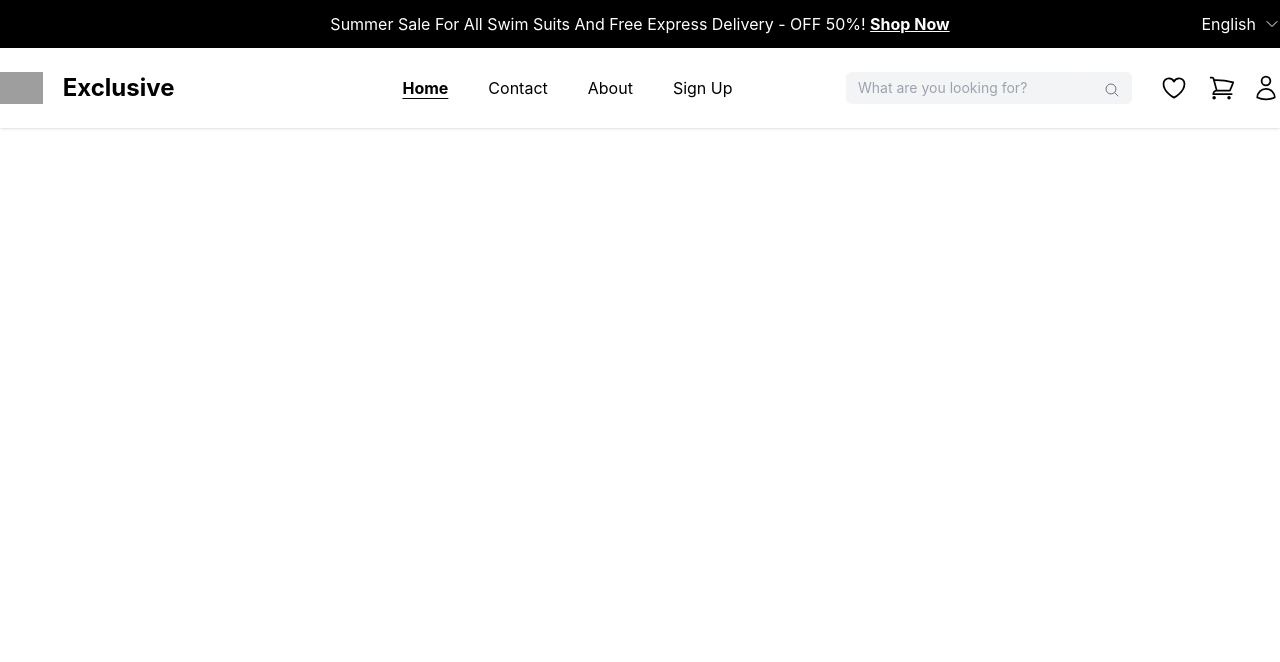
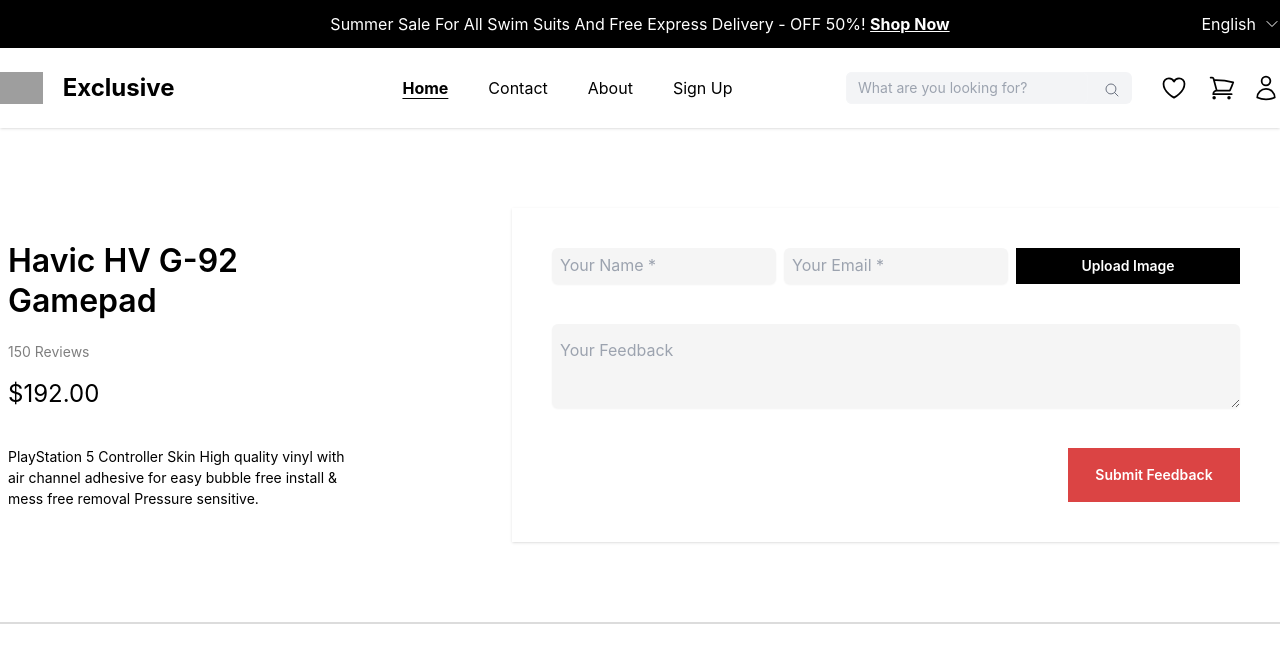
Before and after one commit to Ruchirakavinda/fakefeedback-frontend, a React (Create React App) app: page / in a window 1280 px wide. Shown: the top 662 px of the page. Built offline with nearby package versions, Linux system fonts and the light colour scheme; grey boxes are pictures that could not be loaded.

Commit message:
herosection

```diff
--- a/src/App.js
+++ b/src/App.js
@@ -1,11 +1,13 @@
 import logo from "./logo.svg";
 import "./App.css";
 import Navbar from "./components/navbar";
+import HeroForm from "./components/HeroForm";
 
 function App() {
   return (
     <div className="App">
       <Navbar />
+      <HeroForm/>
     </div>
   );
 }
--- /dev/null
+++ b/src/components/HeroForm.js
@@ -0,0 +1,83 @@
+import React from "react";
+
+function HeroForm() {
+  return (
+    <>
+      <div className="mx-auto max-w-7xl flex w-full py-20 items-center border-b-2 border-[#DCDCDC]">
+        <div className=" w-[40%]  p-2 ">
+          <div className="text-[32px] w-[70%] text-left font-semibold leading-[40px] pb-5">
+            Havic HV G-92 Gamepad
+          </div>
+          <div className="text-left text-[14px] opacity-50 font-normal pb-5">
+            150 Reviews
+          </div>
+          <div className="text-left text-[24px] leading-[24px] pb-10">
+            $192.00
+          </div>
+          <div className="text-left text-[14px] leading-[21px]">
+            <p className="w-[70%]">
+              PlayStation 5 Controller Skin High quality vinyl with air channel
+              adhesive for easy bubble free install & mess free removal Pressure
+              sensitive.
+            </p>
+          </div>
+        </div>
+        <div className="w-[60%]  p-10 shadow ">
+          <div className="grid grid-cols-12 gap-2  pb-10">
+            <div class=" col-span-4">
+              <input
+                id="email"
+                name="name"
+                type="text"
+                autocomplete="given-name"
+                placeholder="Your Name *"
+                class="block w-full rounded-md border-0 py-1.5 text-gray-900 shadow-sm ring-gray-300 placeholder:text-gray-400 sm:text-sm sm:leading-6 bg-[#F5F5F5] placeholder:text-[16px] placeholder:p-2"
+              />
+            </div>
+            <div className="col-span-4">
+              {" "}
+              <input
+                id="email"
+                name="email"
+                type="email"
+                autocomplete="email"
+                placeholder="Your Email *"
+                class="block w-full rounded-md border-0 py-1.5 text-gray-900 shadow-sm ring-gray-300 placeholder:text-gray-400  sm:text-sm sm:leading-6 bg-[#F5F5F5]  placeholder:text-[16px] placeholder:p-2"
+              />
+            </div>
+            <div className="col-span-4">
+              <button
+                type="button"
+                class="text-sm font-semibold leading-6 bg-[#000000] w-[100%] h-[36px] text-[#ffffff]"
+              >
+                Upload Image
+              </button>
+            </div>
+          </div>
+          <div className="text-left pb-10">
+            <textarea
+              id="about"
+              name="about"
+              rows="3"
+              placeholder="Your Feedback"
+              className=" placeholder:text-[16px] placeholder:p-2 block w-full rounded-md border-0 py-1.5 text-gray-900 shadow-sm bg-[#F5F5F5] placeholder:text-gray-400 sm:text-sm sm:leading-6"
+            ></textarea>
+          </div>
+
+          <div className=" w-full flex justify-end">
+            <div className="flex w-1/4">
+              <button
+                type="button"
+                class="text-sm font-semibold leading-6 bg-[#DB4444] w-[100%]  text-[#ffffff] px-[16px] py-[15px] flex items-center justify-center"
+              >
+                Submit Feedback
+              </button>
+            </div>
+          </div>
+        </div>
+      </div>
+    </>
+  );
+}
+
+export default HeroForm;
```
Also changed, not shown: src/components/form.js (deleted).
